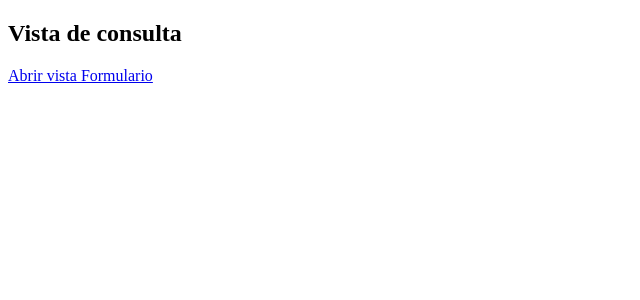
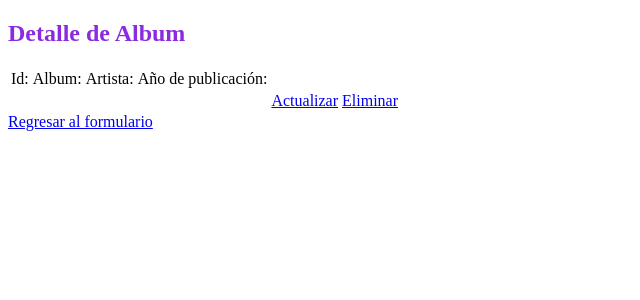
Before and after one commit to Ozitx/POO206, a Flask app: template FlaskProyect/templates/consulta.html in a window 1280 px wide. Shown: the top 300 px of the page, without its empty margins (0-640 px from the left). Run offline with Flask 3, Linux system fonts and the light colour scheme; the template is opened without the code that fills it, so the values that code supplies are empty; some libraries are stand-ins or nearby versions.

Commit message:
Agregamos la interfaz de consulta
Al darle click a los enlaces de los albumes lleva a la interfaz de detalles para ver a detalle todas las características de los álbumes

```diff
--- a/FlaskProyect/templates/consulta.html
+++ b/FlaskProyect/templates/consulta.html
@@ -6,7 +6,28 @@
     <title> Consulta </title>
 </head>
 <body>
-    <h2> Vista de consulta </h2>
-    <a href="/"> Abrir vista Formulario </a>
+    <h2 style="color: blueviolet;"> Detalle de Album </h2>
+     <table>
+        <thead>
+            <tr>
+                <td>Id:</td>
+                <td>Album:</td>
+                <td>Artista:</td>
+                <td>Año de publicación:</td>
+            </tr>
+        </thead>
+        <tbody>
+            <tr>
+                <td>{{ album.0 }}</td>
+                <td>{{ album.1 }}</td>
+                <td>{{ album.2 }}</td>
+                <td>{{ album.3 }}</td>
+                <td> <a href="#"> Actualizar </a></td>
+                <td> <a href="#"> Eliminar </a></td>
+            </tr>
+
+        </tbody>
+    </table>
+    <a href="/"> Regresar al formulario </a>
 </body>
 </html>
```
